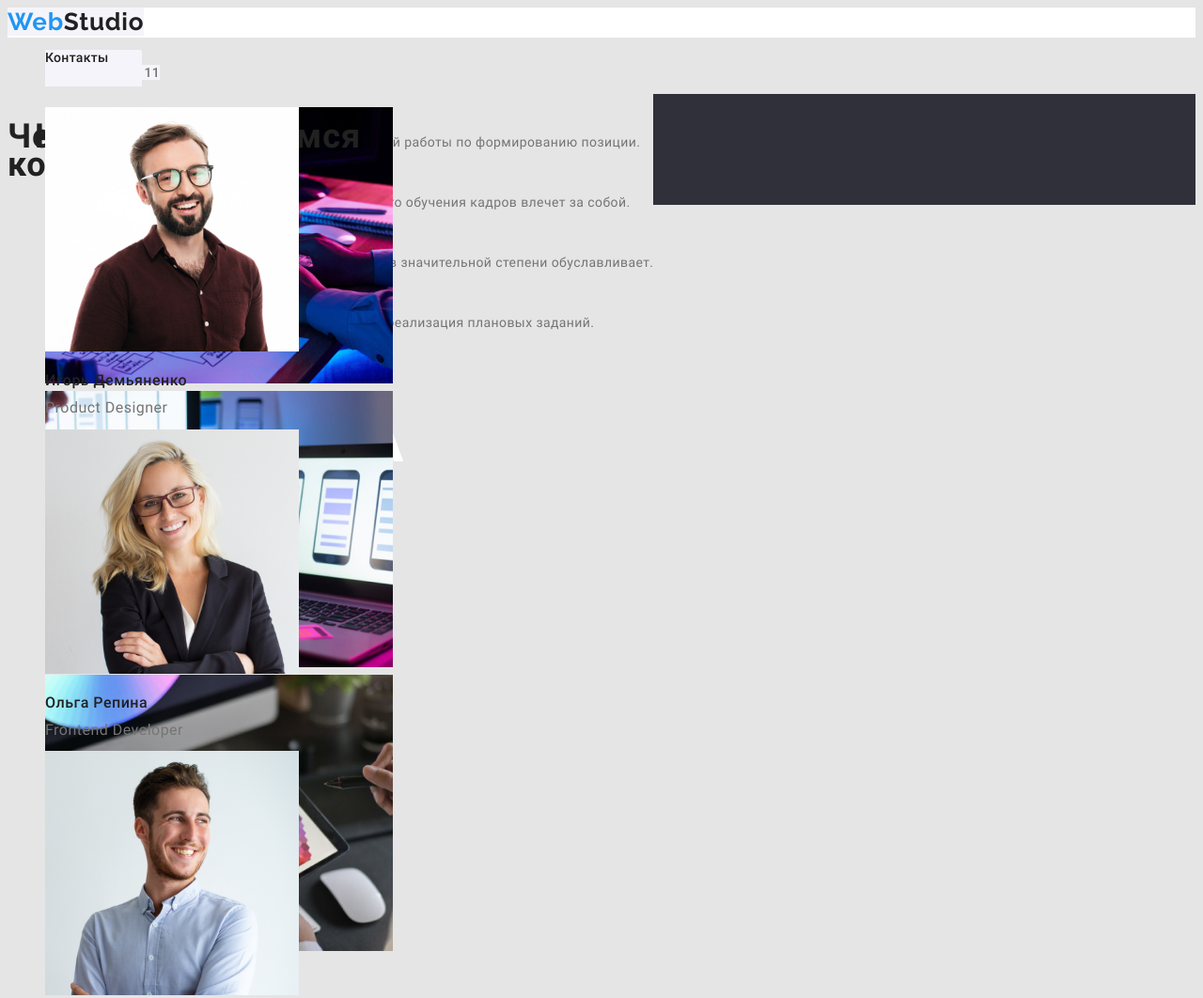
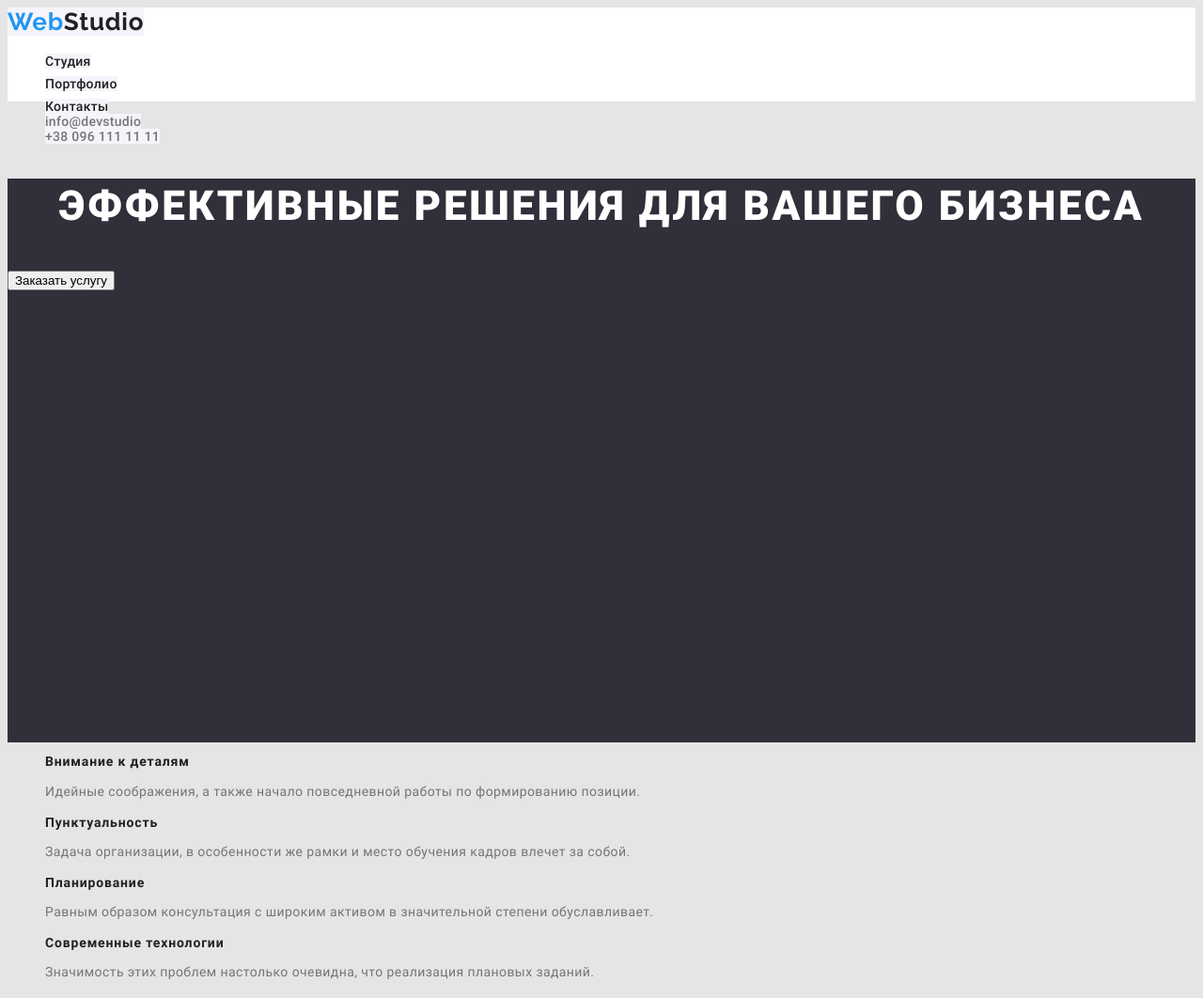
Before and after one commit to Sasha-create/goit-markup-hw-02, a plain HTML site: page index.html in a window 1280 px wide. Shown: the top 1062 px of the page at 94% size. Drawn offline with Linux system fonts and the light colour scheme.

Commit message:
head-baner

```diff
--- a/css/style.css
+++ b/css/style.css
@@ -89,6 +89,7 @@ body {
 /*Style for index.html*/
 
 .header-site {
+  height: 100px;
   background: #ffffff;
 }
 
@@ -119,7 +120,6 @@ body {
   line-height: 1.14;
   letter-spacing: 0.02em;
   color: var(--head-text-color);
-  position: absolute;
 }
 
 .current {
@@ -138,7 +138,6 @@ body {
 
 .contact-nav {
   font-family: "Roboto", sans-serif;
-
   font-weight: 500;
   font-size: 14px;
   line-height: 1.14;
@@ -149,7 +148,7 @@ body {
 /* head baner*/
 
 .section-baner {
-  position: absolute;
+  height: 600px;
   background: var(--dark-background-color);
 }
 
@@ -162,20 +161,16 @@ body {
   letter-spacing: 0.06em;
   text-transform: uppercase;
   color: var(--top-nav-color);
-  position: absolute;
 }
 
 .primary-link-btn: {
   font-family: "Roboto", sans-serif;
-  font-style: normal;
   font-weight: 700;
   font-size: 16px;
   line-height: 1.87;
   letter-spacing: 0.06em;
   color: var(--top-nav-color);
   display: flex;
-  width: 136px;
-  height: 30px;
 }
 
 .primary-link-btn:hover,
@@ -189,8 +184,7 @@ body {
   background-color: var(--accent-color);
   color: var(--top-nav-color);
   font-family: "Roboto", sans-serif;
-  font-style: normal;
-  font-weight: bold;
+  font-weight: 700;
   font-size: 16px;
   line-height: 0.5;
 }
@@ -203,7 +197,6 @@ body {
 /* section*/
 
 .section {
-  position: absolute;
   background: #e5e5e5;
 }
 
@@ -222,14 +215,11 @@ body {
 }
 .section-title {
   font-family: "Roboto", sans-serif;
-  font-style: normal;
   font-weight: 700;
   font-size: 36px;
   line-height: 0.85;
-  text-align: center;
   letter-spacing: 0.03em;
   color: #212121;
-  position: absolute;
 }
 
 .text {
@@ -242,18 +232,16 @@ body {
 }
 
 .section-position {
-  position: absolute;
   background: #e5e5e5;
 }
 
 .main-heros {
-  position: absolute;
   background: #f5f4fa;
 }
 
 .hero-card {
-  position: absolute;
 }
+
 .hero-title {
   font-family: "Roboto", sans-serif;
   font-size: 16px;
@@ -276,9 +264,9 @@ body {
   color: white;
   background: #2f303a;
 }
+
 .address-style {
   font-family: "Roboto", sans-serif;
-  font-style: normal;
   font-weight: 400;
   font-size: 14px;
   line-height: 1.71;
@@ -289,10 +277,9 @@ body {
 /*Style for portfolio.html*/
 
 .link {
-  width: 103px;
-  height: 38px;
   background: var(--hero-background-color);
 }
+
 .title-link:hover,
 .title-link:focus {
   background: var(--accent-color);
@@ -308,7 +295,6 @@ body {
 
 .link-btn:hover {
   font-family: "Roboto", sans-serif;
-  font-style: normal;
   font-weight: 500;
   font-size: 16px;
   line-height: 1.62;
@@ -319,7 +305,6 @@ body {
 
 .title-work {
   font-family: "Roboto", sans-serif;
-  font-style: normal;
   font-weight: 700;
   font-size: 18px;
   line-height: 2;
--- a/index.html
+++ b/index.html
@@ -45,8 +45,8 @@
 
     <main>
       <section class="section-baner">
-        <div class="head-baner">
-          <h1>Эффективные решения для вашего бизнеса</h1>
+        <div>
+          <h1 class="head-baner">Эффективные решения для вашего бизнеса</h1>
           <button class="primary-link-btn" type="button">
             Заказать услугу
           </button>
```
